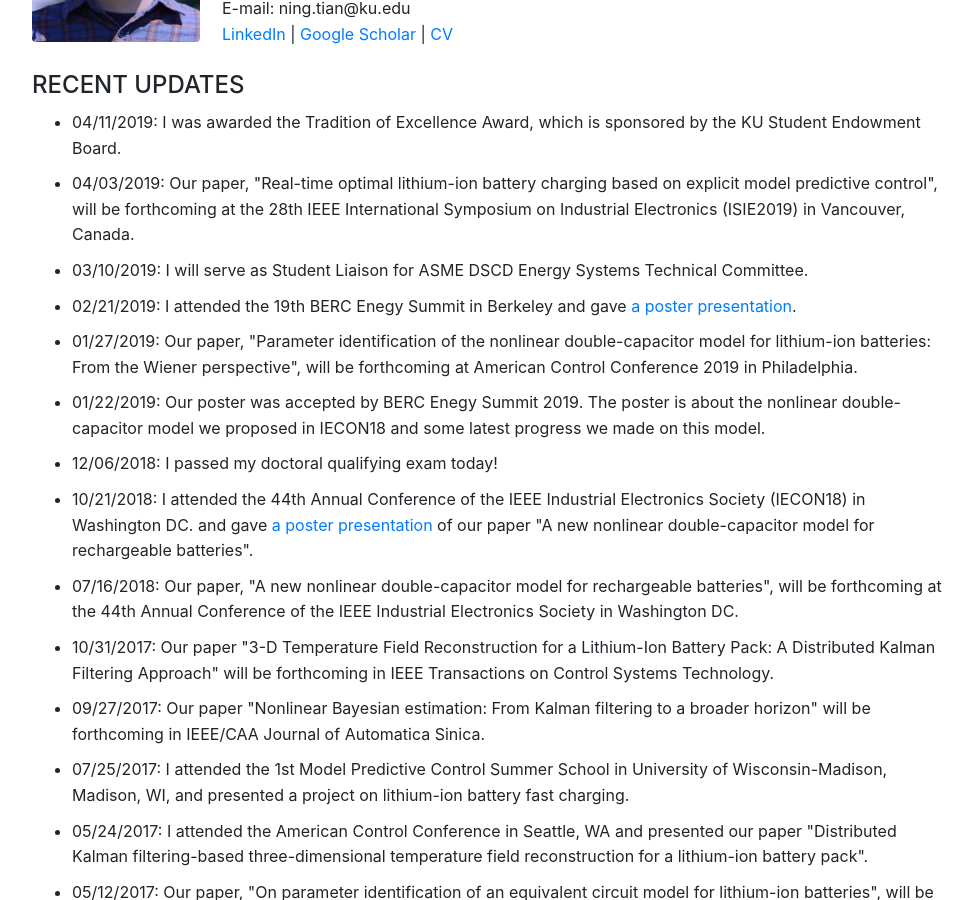
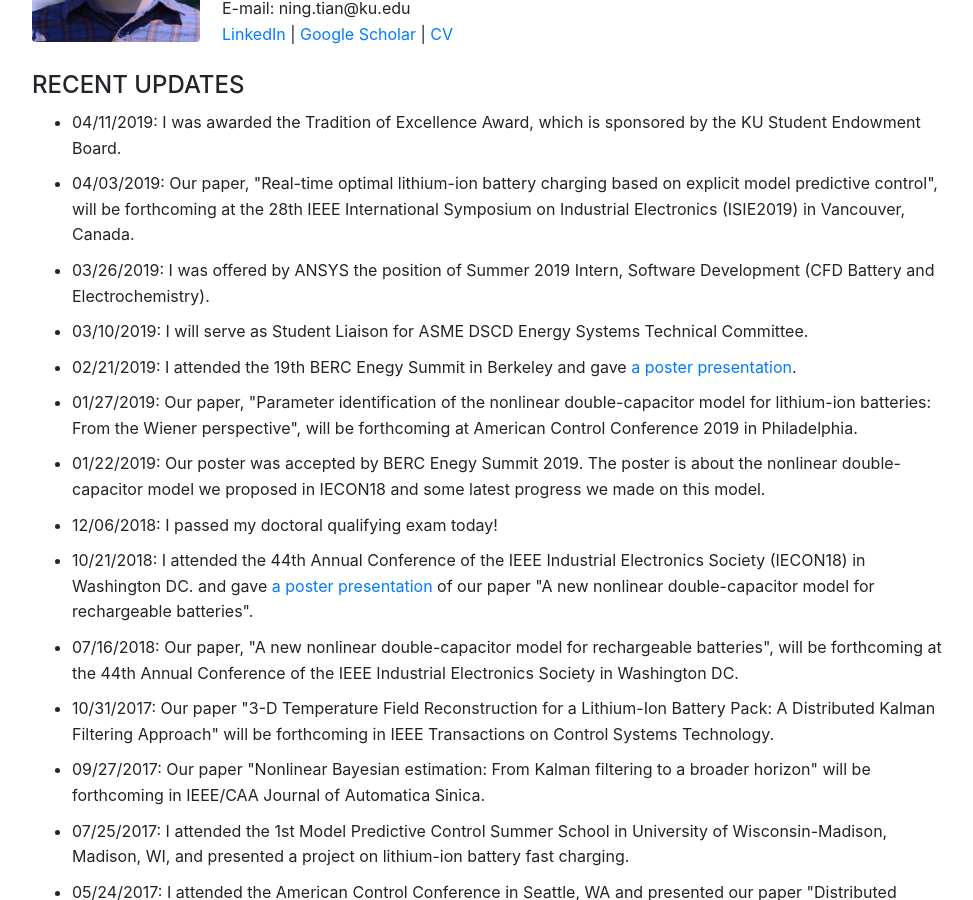
Before and after one commit to ningtian/ningtian.github.io, a Jekyll site: the page index.html, which Jekyll copies as it is, in a window 1280 px wide and 900 px high, scrolled down 480 px. Shown: the whole window, without its empty margins (148-1121 px from the left). Built offline with Jekyll 4.4.1, drawn with Linux system fonts in a browser that asks for light colours.

Commit message:
Update index.html

```diff
--- a/index.html
+++ b/index.html
@@ -101,6 +101,9 @@
 	<li>04/03/2019: Our paper, "Real-time optimal lithium-ion battery charging based on explicit model predictive control", will be forthcoming at the 28th IEEE
 		International Symposium on Industrial Electronics (ISIE2019) in Vancouver, Canada. </li>
 
+	<li>03/26/2019: I was offered by ANSYS the position of Summer 2019 Intern, Software Development
+		        (CFD Battery and Electrochemistry). </li>
+
 	<li>03/10/2019: I will serve as Student Liaison for ASME DSCD Energy Systems Technical Committee. </li>
 
 	<li>02/21/2019: I attended the 19th BERC Enegy Summit in Berkeley and gave <a href="/files/BERC-poster-ver3.pdf">a poster presentation</a>. </li>
```
